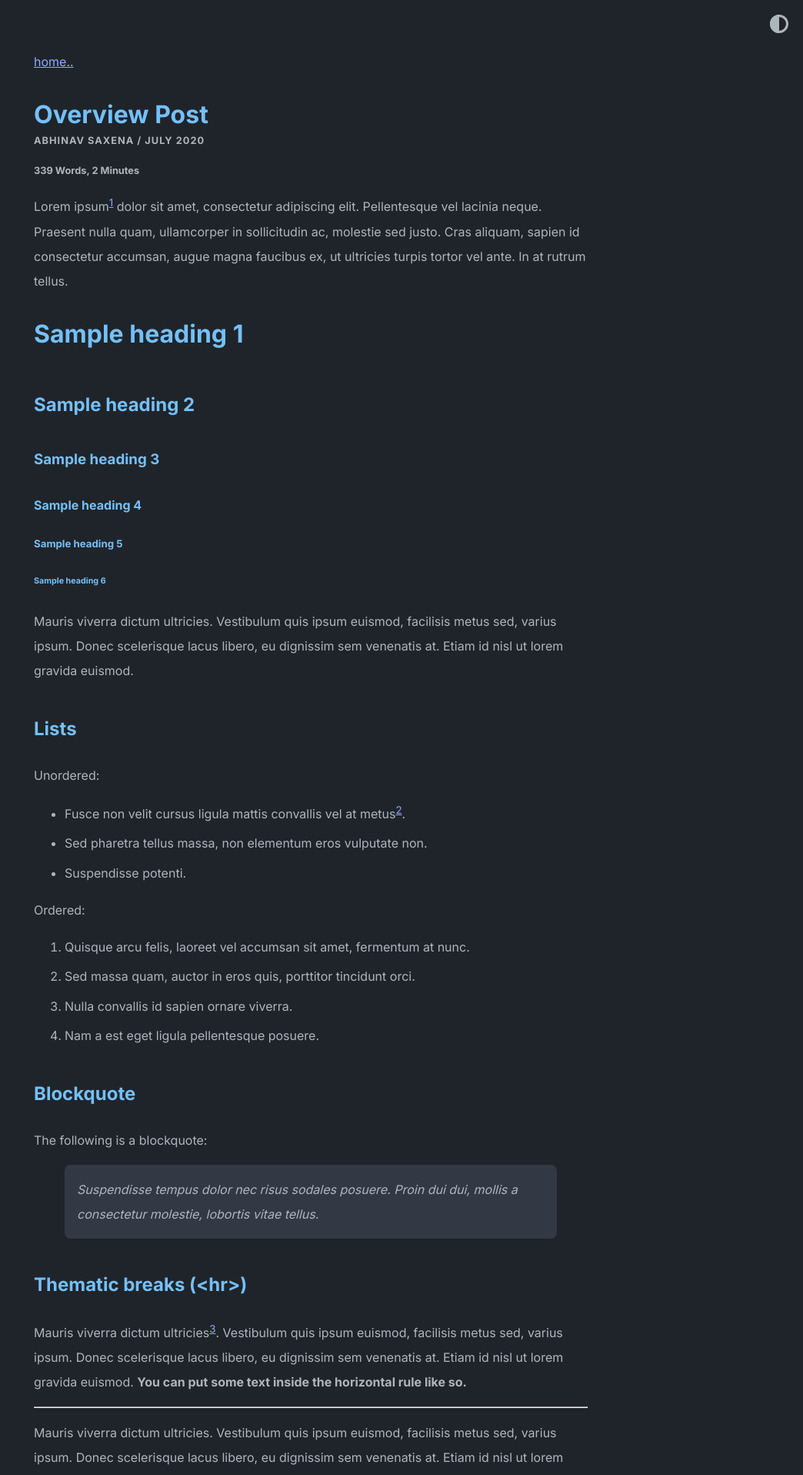
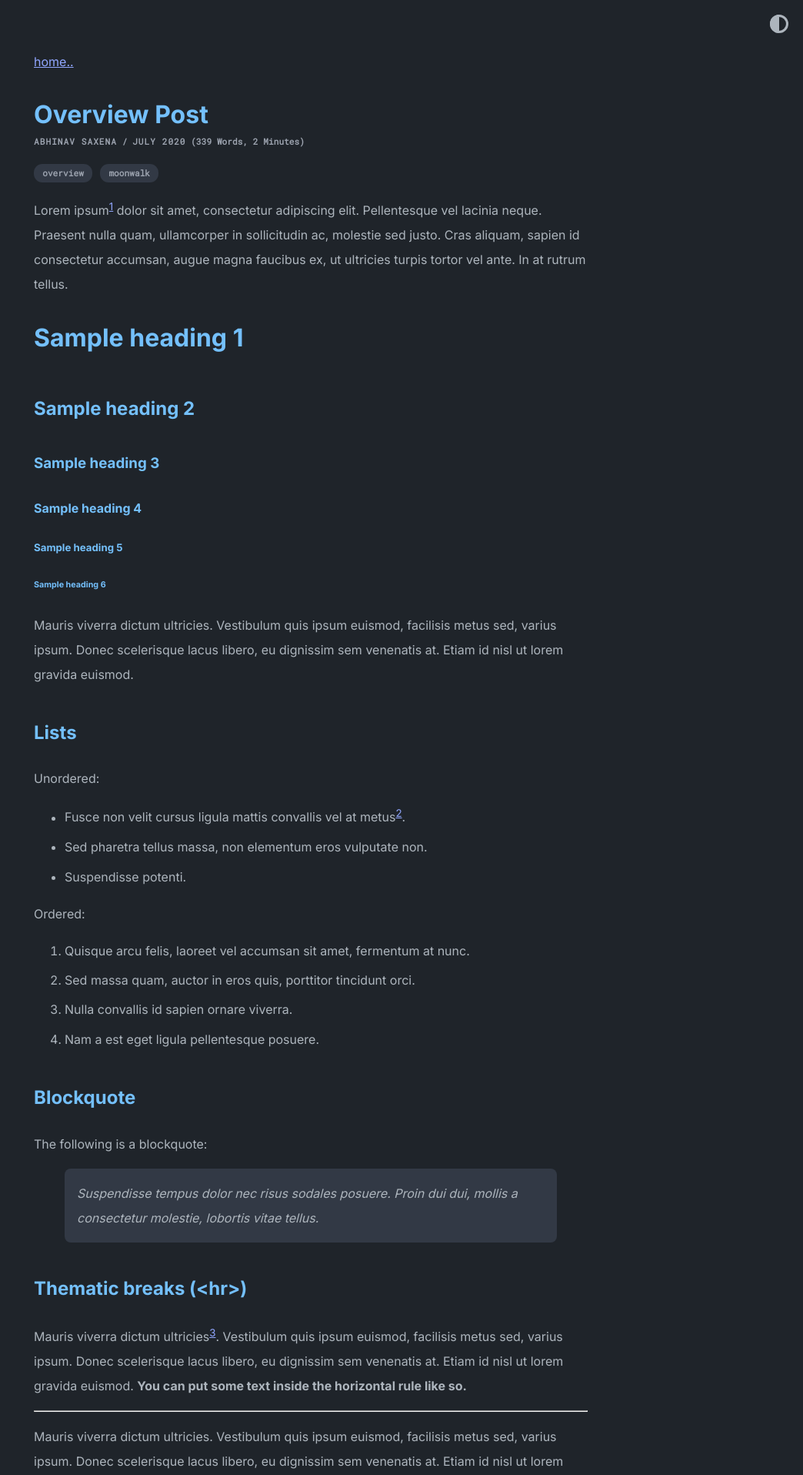
Before and after one commit to abhinavs/moonwalk, a Jekyll site: the page built from _posts/2020-07-07-overview-post.md, in a window 1280 px wide. Shown: the top 1916 px of the page at 77% size, without its empty margins (236-1280 px from the left). Built offline with Jekyll 4.4.1, drawn with Linux system fonts in a browser that asks for light colours.

Commit message:
added tags - v0

```diff
--- a/_config.yml
+++ b/_config.yml
@@ -30,6 +30,7 @@ theme_config:
   show_old_projects: true # show old projects as cards, add in _data/home.yml
   show_misc_list: false # show generic vertical list for misc details, add _data/home.yml
   show_reading_time: true # show number of words and reading time in the blog posts
+  show_tags: true # show tags in a blog posts
   # options for "home" page
   home:
     title_projects: Portfolio
--- a/_includes/date_and_social_share.html
+++ b/_includes/date_and_social_share.html
@@ -1,10 +1,20 @@
-<p class="post-date text-bold text-upcase">
+<p class="post-date text-bold">
   {% if page.author %}
-    <span class="text-bold">{{ page.author }}</span> /
+    <span class="text-upcase">{{ page.author }}</span> /
   {% endif %}
   {% if page.date %}
-    <span>{{ page.date | date: "%B %Y"}}</span>
+    <span class="text-upcase">{{ page.date | date: "%B %Y"}}</span>
   {% endif %}
+
+{% if site.theme_config.show_reading_time == true %}
+  {% capture words %}
+  {{ content | number_of_words | minus: 180 }}
+  {% endcapture %}
+  {% unless words contains '-' %}
+  {{ words | strip | prepend: '(' | append: ' Words, ' }}
+  {{ words | plus: 180 | divided_by: 180 | append: ' Minutes)' }}
+  {% endunless %}
+{% endif %}
 </p>
 
 <div class="soopr-btn"
@@ -12,14 +22,10 @@
 >
 </div>
 
-{% if site.theme_config.show_reading_time == true %}
-<p class="post-date text-bold">
-  {% capture words %}
-  {{ content | number_of_words | minus: 180 }}
-  {% endcapture %}
-  {% unless words contains '-' %}
-  {{ words | append: ' Words, ' }}
-  {{ words | plus: 180 | divided_by: 180 | append: ' Minutes' }}
-  {% endunless %}
-</p>
+{% if site.theme_config.show_tags == true %}
+  <div class="">
+    {% for tag in page.tags %}
+    <span class="tag">{{ tag }}</span>
+    {% endfor %}
+  </div>
 {% endif %}
--- a/_posts/2020-07-07-overview-post.md
+++ b/_posts/2020-07-07-overview-post.md
@@ -1,6 +1,7 @@
 ---
 layout: post
 author: Abhinav Saxena
+tags: [overview, moonwalk]
 ---
 
 Lorem ipsum[^1] dolor sit amet, consectetur adipiscing elit. Pellentesque vel lacinia neque. Praesent nulla quam, ullamcorper in sollicitudin ac, molestie sed justo. Cras aliquam, sapien id consectetur accumsan, augue magna faucibus ex, ut ultricies turpis tortor vel ante. In at rutrum tellus.
--- a/_sass/list.scss
+++ b/_sass/list.scss
@@ -27,7 +27,7 @@ ul.horizontal-list {
   align-items: center;
   background-color: var(--bg-secondary);
   margin-bottom: 0.8em;
-  border-radius: 0.8em;
+  border-radius: 0.5em;
 
   .header {
     color: var(--links);
--- a/_sass/moonwalk.scss
+++ b/_sass/moonwalk.scss
@@ -1,4 +1,4 @@
-@import url('https://fonts.googleapis.com/css2?family=Anonymous+Pro&display=swap');
+@import url('https://fonts.googleapis.com/css2?family=Roboto+Mono&display=swap');
 @import url('https://fonts.googleapis.com/css2?family=Inter:wght@400;700&display=swap');
 
 html { height: 100%; }
@@ -11,7 +11,7 @@ body {
   min-height: 100%;
 }
 pre, code {
-  font-family: "Anonymous Pro", "Courier New", monospace;
+  font-family: "Roboto Mono", "Courier New", monospace;
   font-size: 0.9rem;
 }
 
@@ -65,10 +65,11 @@ img {
 }
 html {
     --bg: #FFF;
-    --bg-secondary: #f8f8f8;
-    --headings: #000;
-    --text: #333;
-    --links: blue;
+    --bg-secondary: #f3f4f6;
+    --headings: #1e293b;
+    --text: #374151;
+    --text-secondary: #6b7280;
+    --links: #6366f1;
     --highlight: #FFECB2; // light yellow
     --code-text: #9D174D;
     --share-text: #999;
@@ -82,6 +83,7 @@ html {
       --bg: #1f242A;
       --bg-secondary: #323945;
       --text: #adb5bd;
+      --text-secondary: #9CA3AF;
       --code-text: #91A7FF;
       --share-text: #C4C4C4;
   };
@@ -155,12 +157,13 @@ mark {
 }
 
 .post-date {
-  color: var(--secondary-text);
-  //margin-bottom: 1rem;
-  font-size: 0.8em;
+  color: var(--text-secondary);
+  margin-top: 1rem;
+  font-size: 0.7em;
+  font-family: "Roboto Mono", "Courier New", monospace;
 }
 .home-date {
-  font-family: monospace;
+  font-family: "Roboto Mono", "Courier New", monospace;
 }
 .post-list-item a {
   text-decoration: none;
@@ -198,3 +201,15 @@ p code, li code {
     color: var(--links);
   }
 }
+.tag {
+  font-family: "Roboto Mono", "Courier New", monospace;
+  color: var(--text-secondary);
+  padding: 0.4em 1em;
+  margin-right: 0.5em;
+  border-radius: 1em;
+  background-color: var(--bg-secondary);
+  font-size: 0.7em;
+  font-weight: bold;
+  text-transform: lowercase;
+  //border: 1px solid var(--text-secondary);
+}
```
Also changed, not shown: Gemfile.lock, README.md, moonwalk.gemspec.
